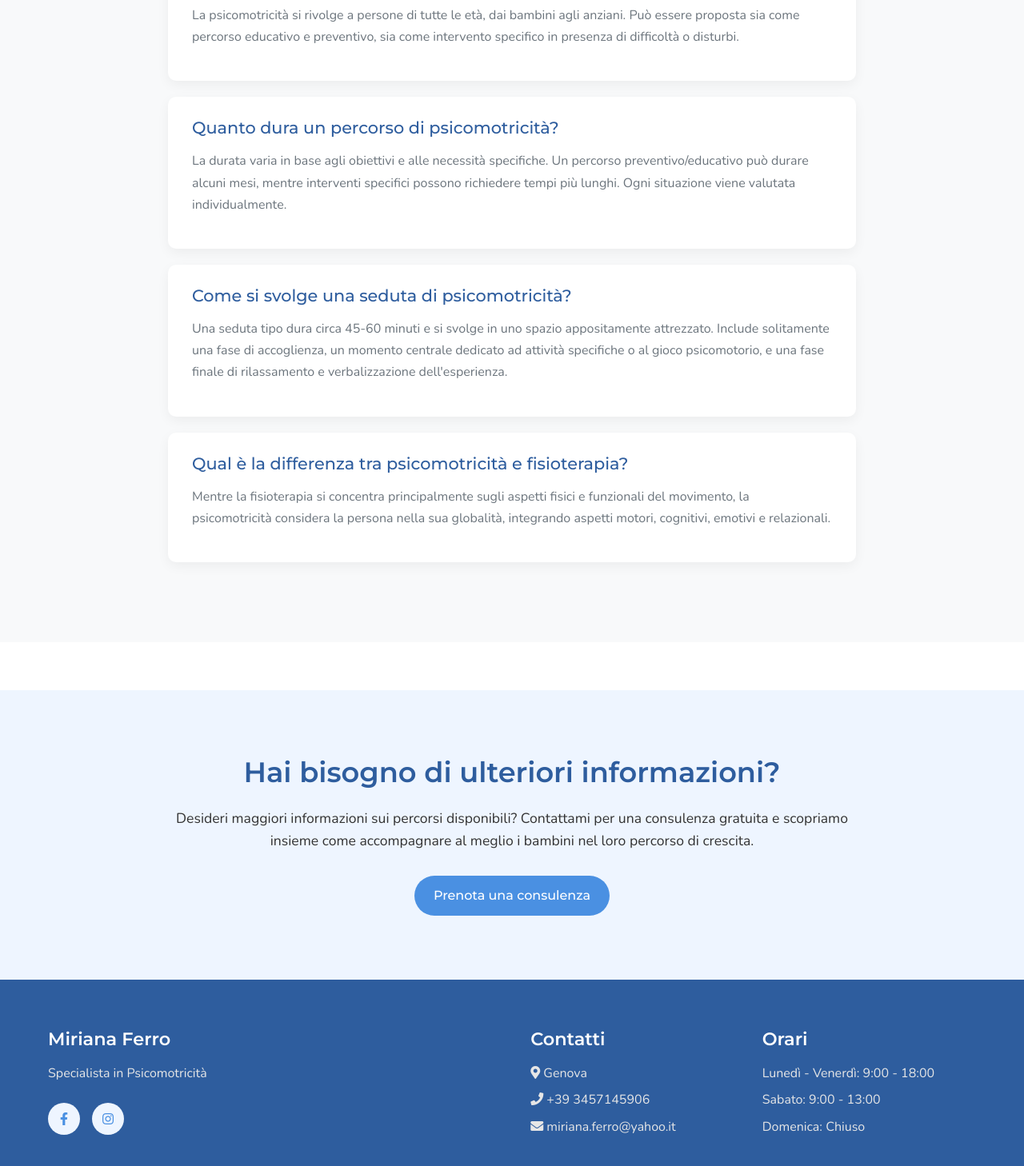
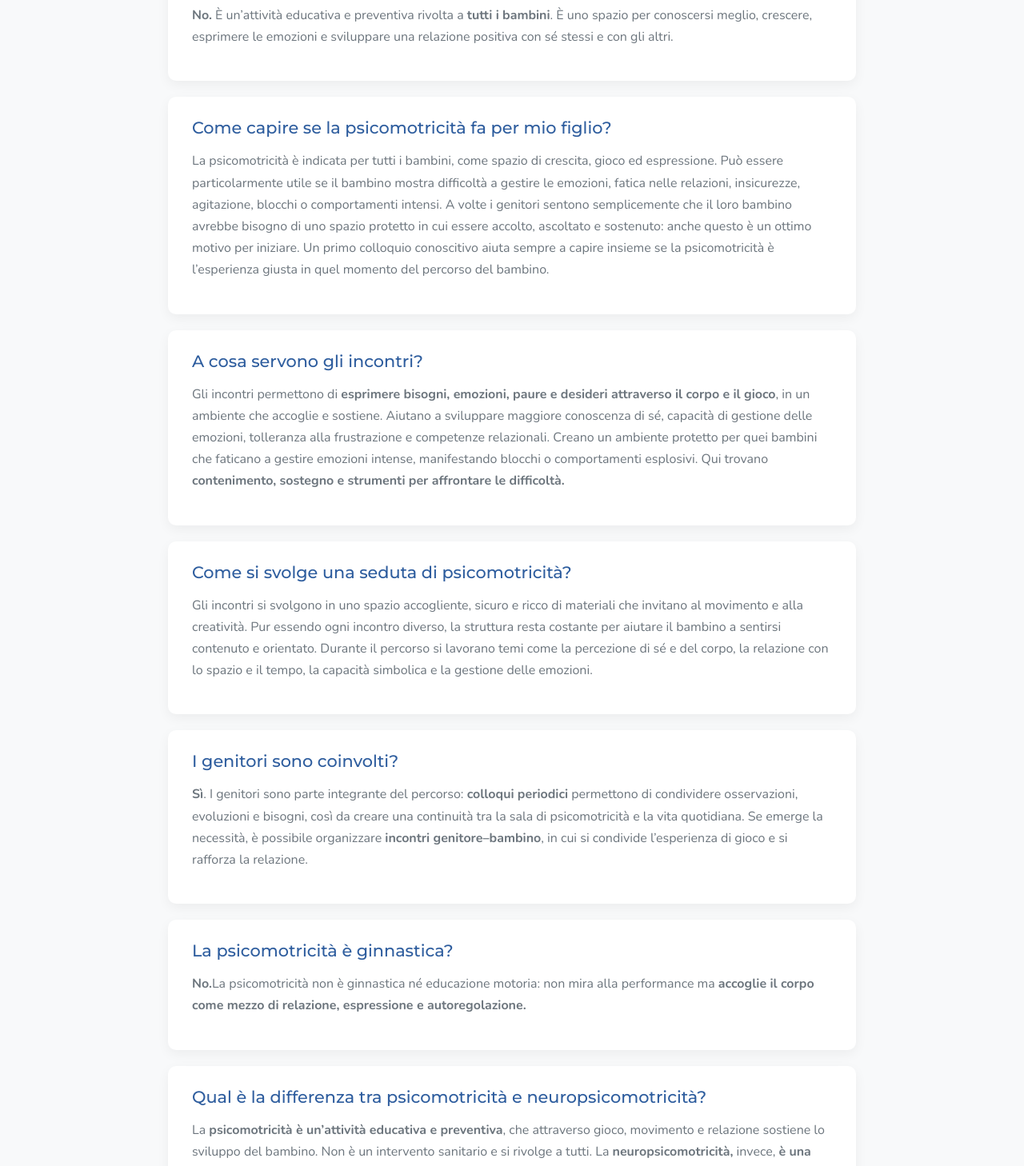
Before and after one commit to aikan86/MirianaPsicomotricita, a React (Create React App) app: page /psicomotricita in a window 1280 px wide. Shown: the part 3500-4958 px from the top of the page at 80% size. Built offline with nearby package versions, Linux system fonts and the light colour scheme.

Commit message:
Update Psicomotricita.js

```diff
--- a/src/pages/Psicomotricita.js
+++ b/src/pages/Psicomotricita.js
@@ -156,41 +156,87 @@ function Psicomotricita() {
           <h2>Domande frequenti</h2>
 
           <div className="faq-item">
-            <h3>A chi si rivolge la psicomotricità?</h3>
+            <h3>La psicomotricità è solo per bambini con difficoltà o diagnosi?</h3>
             <p>
-              La psicomotricità si rivolge a persone di tutte le età, dai bambini agli anziani.
-              Può essere proposta sia come percorso educativo e preventivo, sia come intervento
-              specifico in presenza di difficoltà o disturbi.
+              <strong>No.</strong> È un’attività educativa e preventiva rivolta a <strong>tutti i bambini</strong>.
+              È uno spazio per conoscersi meglio, crescere, esprimere le emozioni e
+              sviluppare una relazione positiva con sé stessi e con gli altri.
+            </p>
+          </div>
+
+ <div className="faq-item">
+            <h3>Come capire se la psicomotricità fa per mio figlio?</h3>
+            <p>
+              La psicomotricità è indicata per tutti i bambini, come spazio di crescita, gioco ed espressione.
+              Può essere particolarmente utile se il bambino mostra difficoltà a gestire le emozioni,
+              fatica nelle relazioni, insicurezze, agitazione, blocchi o comportamenti intensi.
+              A volte i genitori sentono semplicemente che il loro bambino avrebbe bisogno di uno spazio
+              protetto in cui essere accolto, ascoltato e sostenuto: anche questo è un ottimo motivo per iniziare.
+              Un primo colloquio conoscitivo aiuta sempre a capire insieme se la psicomotricità è l’esperienza
+              giusta in quel momento del percorso del bambino.
             </p>
           </div>
 
           <div className="faq-item">
-            <h3>Quanto dura un percorso di psicomotricità?</h3>
+            <h3>A cosa servono gli incontri?</h3>
             <p>
-              La durata varia in base agli obiettivi e alle necessità specifiche. Un percorso
-              preventivo/educativo può durare alcuni mesi, mentre interventi specifici possono
-              richiedere tempi più lunghi. Ogni situazione viene valutata individualmente.
+              Gli incontri permettono di <strong>esprimere bisogni, emozioni, paure e desideri attraverso
+              il corpo e il gioco</strong>, in un ambiente che accoglie e sostiene.
+              Aiutano a sviluppare maggiore conoscenza di sé, capacità di gestione delle emozioni,
+              tolleranza alla frustrazione e competenze relazionali.
+
+              Creano un ambiente protetto per quei bambini che faticano a gestire emozioni intense,
+              manifestando blocchi o comportamenti esplosivi.
+              Qui trovano <strong>contenimento, sostegno e strumenti per affrontare le difficoltà.</strong>
             </p>
           </div>
 
           <div className="faq-item">
             <h3>Come si svolge una seduta di psicomotricità?</h3>
             <p>
-              Una seduta tipo dura circa 45-60 minuti e si svolge in uno spazio appositamente
-              attrezzato. Include solitamente una fase di accoglienza, un momento centrale
-              dedicato ad attività specifiche o al gioco psicomotorio, e una fase finale di
-              rilassamento e verbalizzazione dell'esperienza.
+             Gli incontri si svolgono in uno spazio accogliente, sicuro e ricco di materiali che
+             invitano al movimento e alla creatività.
+             Pur essendo ogni incontro diverso, la struttura resta costante per aiutare il bambino a
+             sentirsi contenuto e orientato.
+             Durante il percorso si lavorano temi come la percezione di sé e del corpo, la relazione
+             con lo spazio e il tempo, la capacità simbolica e la gestione delle emozioni.
+            </p>
+          </div>
+
+<div className="faq-item">
+            <h3>I genitori sono coinvolti?</h3>
+            <p>
+              <strong>Sì</strong>.
+              I genitori sono parte integrante del percorso: <strong>colloqui periodici</strong> permettono
+              di condividere osservazioni, evoluzioni e bisogni, così da creare una continuità tra la sala
+              di psicomotricità e la vita quotidiana.
+              Se emerge la necessità, è possibile organizzare <strong>incontri genitore–bambino</strong>,
+              in cui si condivide l’esperienza di gioco e si rafforza la relazione.
             </p>
           </div>
 
           <div className="faq-item">
-            <h3>Qual è la differenza tra psicomotricità e fisioterapia?</h3>
+            <h3>La psicomotricità è ginnastica?</h3>
             <p>
-              Mentre la fisioterapia si concentra principalmente sugli aspetti fisici e
-              funzionali del movimento, la psicomotricità considera la persona nella sua
-              globalità, integrando aspetti motori, cognitivi, emotivi e relazionali.
+             <strong>No.</strong>
+
+            La psicomotricità non è ginnastica né educazione motoria: non mira alla performance
+            ma <strong>accoglie il corpo come mezzo di relazione, espressione e autoregolazione.</strong>
             </p>
           </div>
+
+          <div className="faq-item">
+            <h3>Qual è la differenza tra psicomotricità e neuropsicomotricità?</h3>
+            <p>
+             La <strong>psicomotricità è un’attività educativa e preventiva</strong>, che attraverso gioco,
+             movimento e relazione sostiene lo sviluppo del bambino.
+             Non è un intervento sanitario e si rivolge a tutti.
+             La <strong>neuropsicomotricità,</strong> invece, <strong>è una professione sanitaria</strong>: il TNPEE si occupa della
+             valutazione e della riabilitazione di bambini con disturbi dello sviluppo.
+            </p>
+          </div>
+
+
         </div>
       </section>
 
```
